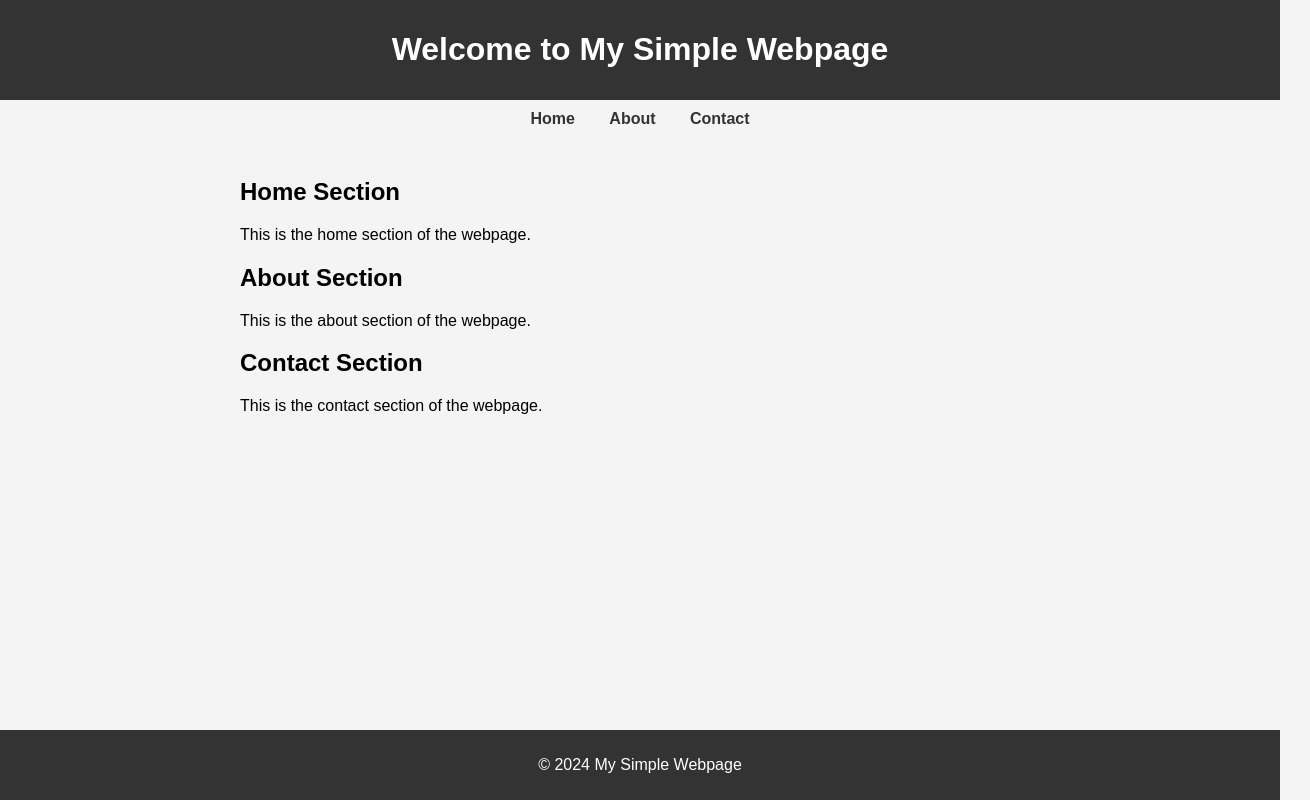
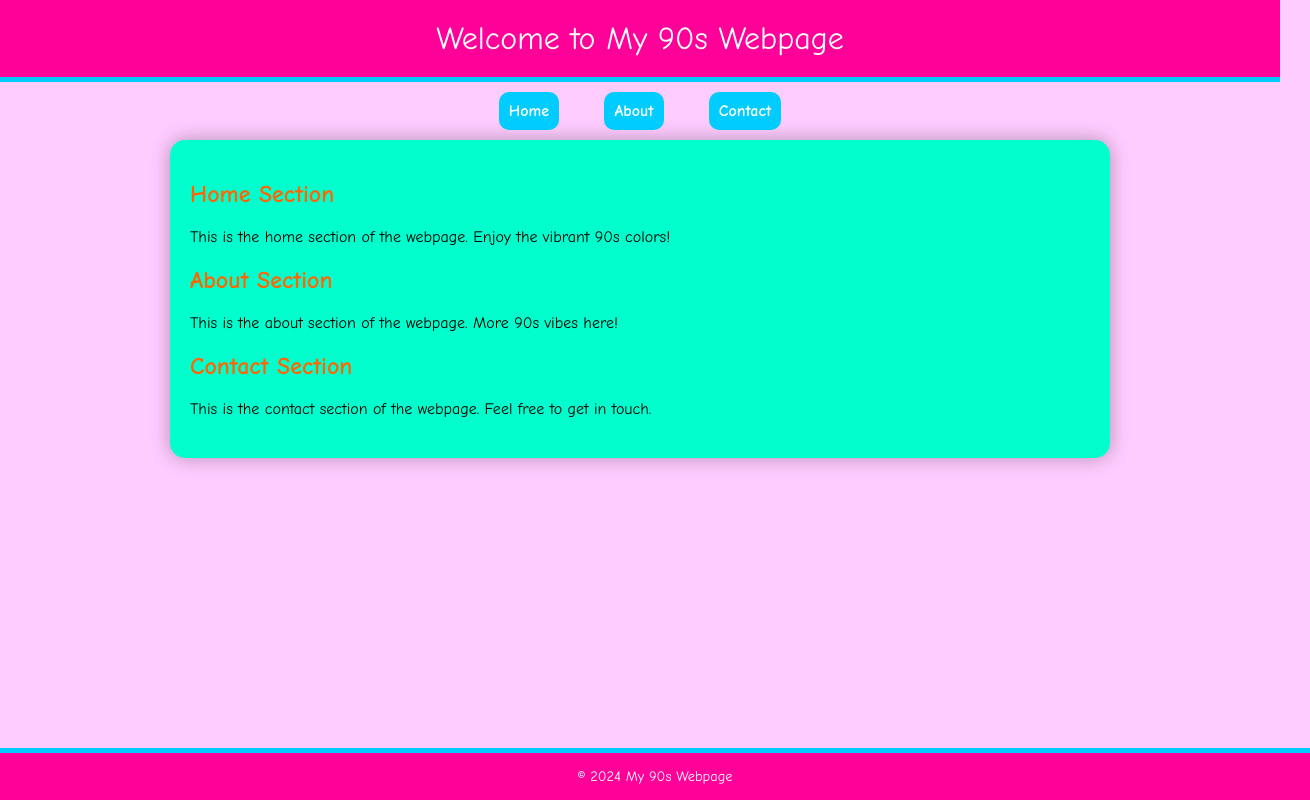
Before and after one commit to herondedalus/herondedalus.github.io, a plain HTML site: page index.html in a window 1280 px wide. Shown: the whole page, 1310 px wide, since content can reach past the window. Drawn offline with Linux system fonts and the light colour scheme.

Commit message:
Update index.html

```diff
--- a/index.html
+++ b/index.html
@@ -3,49 +3,67 @@
 <head>
     <meta charset="UTF-8">
     <meta name="viewport" content="width=device-width, initial-scale=1.0">
-    <title>My Simple Webpage</title>
+    <title>My 90s Webpage</title>
     <style>
         body {
-            font-family: Arial, sans-serif;
+            font-family: 'Comic Sans MS', cursive, sans-serif;
             margin: 0;
             padding: 0;
-            background-color: #f4f4f4;
+            background-color: #ffccff;
+            color: #000;
         }
         header {
-            background-color: #333;
-            color: white;
-            padding: 10px 0;
+            background-color: #ff0099;
+            color: #fff;
+            padding: 20px;
             text-align: center;
+            font-size: 2em;
+            border-bottom: 5px solid #00ccff;
         }
         nav {
-            margin: 10px 0;
+            margin: 20px 0;
             text-align: center;
         }
         nav a {
-            margin: 0 15px;
-            color: #333;
+            margin: 0 20px;
+            padding: 10px;
+            color: #fff;
+            background-color: #00ccff;
             text-decoration: none;
             font-weight: bold;
+            border-radius: 10px;
+            transition: background-color 0.3s;
+        }
+        nav a:hover {
+            background-color: #ff0099;
         }
         .container {
             padding: 20px;
-            max-width: 800px;
+            max-width: 900px;
             margin: auto;
+            background-color: #00ffcc;
+            border-radius: 15px;
+            box-shadow: 0px 0px 20px rgba(0, 0, 0, 0.3);
+        }
+        section {
+            margin-bottom: 20px;
         }
         footer {
-            background-color: #333;
-            color: white;
+            background-color: #ff0099;
+            color: #fff;
             text-align: center;
-            padding: 10px 0;
+            padding: 15px;
             position: absolute;
             width: 100%;
             bottom: 0;
+            font-size: 0.9em;
+            border-top: 5px solid #00ccff;
         }
     </style>
 </head>
 <body>
     <header>
-        <h1>Welcome to My Simple Webpage</h1>
+        Welcome to My 90s Webpage
     </header>
 
     <nav>
@@ -56,23 +74,23 @@
 
     <div class="container">
         <section id="home">
-            <h2>Home Section</h2>
-            <p>This is the home section of the webpage.</p>
+            <h2 style="color: #ff6600;">Home Section</h2>
+            <p>This is the home section of the webpage. Enjoy the vibrant 90s colors!</p>
         </section>
 
         <section id="about">
-            <h2>About Section</h2>
-            <p>This is the about section of the webpage.</p>
+            <h2 style="color: #ff6600;">About Section</h2>
+            <p>This is the about section of the webpage. More 90s vibes here!</p>
         </section>
 
         <section id="contact">
-            <h2>Contact Section</h2>
-            <p>This is the contact section of the webpage.</p>
+            <h2 style="color: #ff6600;">Contact Section</h2>
+            <p>This is the contact section of the webpage. Feel free to get in touch.</p>
         </section>
     </div>
 
     <footer>
-        <p>&copy; 2024 My Simple Webpage</p>
+        &copy; 2024 My 90s Webpage
     </footer>
 
     <script>
```
